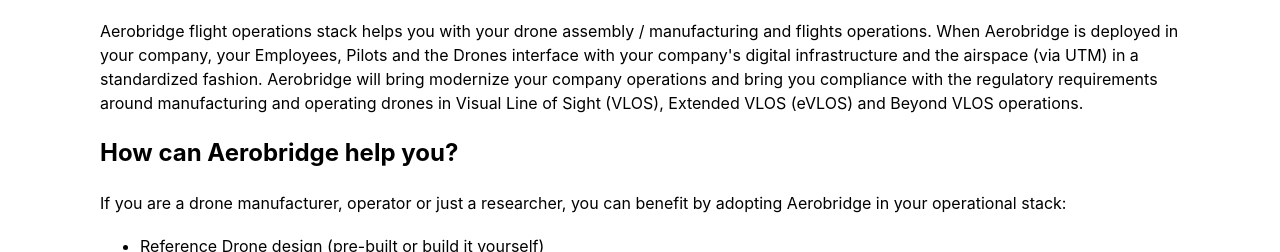
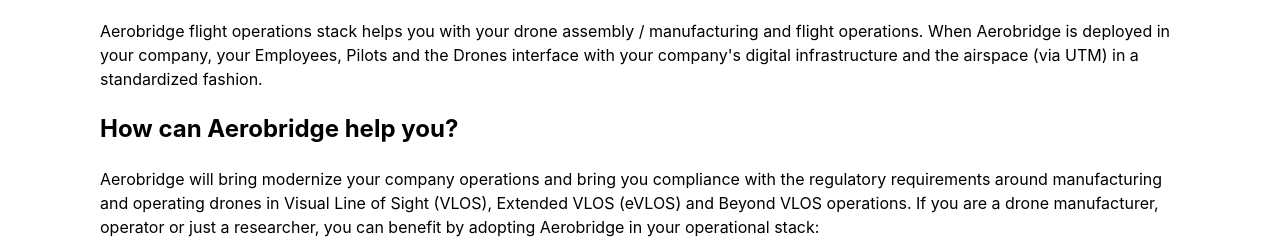
Before and after one commit to openskies-sh/aerobridge-homepage, a plain HTML site: page index.html in a window 1280 px wide. Shown: the part 494-746 px from the top of the page. Drawn offline with Linux system fonts and the light colour scheme.

Commit message:
Update index.html

```diff
--- a/index.html
+++ b/index.html
@@ -25,10 +25,10 @@
         <main>
             <h1 id="introduction">Introduction</h1>
             <p>
-                Aerobridge flight operations stack helps you with your drone assembly / manufacturing and flights operations. When Aerobridge is deployed in your company, your Employees, Pilots and the Drones interface with your company&#39;s digital infrastructure and the airspace (via UTM) in a standardized fashion. Aerobridge will bring modernize your company operations and bring you compliance with the regulatory requirements around manufacturing and operating drones in Visual Line of Sight (VLOS), Extended VLOS (eVLOS) and Beyond VLOS operations.
+                Aerobridge flight operations stack helps you with your drone assembly / manufacturing and flight operations. When Aerobridge is deployed in your company, your Employees, Pilots and the Drones interface with your company&#39;s digital infrastructure and the airspace (via UTM) in a standardized fashion.
             </p>
             <h2 id="how-can-aerobridge-help-you-">How can Aerobridge help you?</h2>
-            <p>If you are a drone manufacturer, operator or just a researcher, you can benefit by adopting Aerobridge in your operational stack:</p>
+            <p>Aerobridge will bring modernize your company operations and bring you compliance with the regulatory requirements around manufacturing and operating drones in Visual Line of Sight (VLOS), Extended VLOS (eVLOS) and Beyond VLOS operations. If you are a drone manufacturer, operator or just a researcher, you can benefit by adopting Aerobridge in your operational stack:</p>
             <ul>
                 <li>Reference Drone design (pre-built or build it yourself)</li>
                 <li>Manage Personnel and Drone fleet and documentation</li>
```
